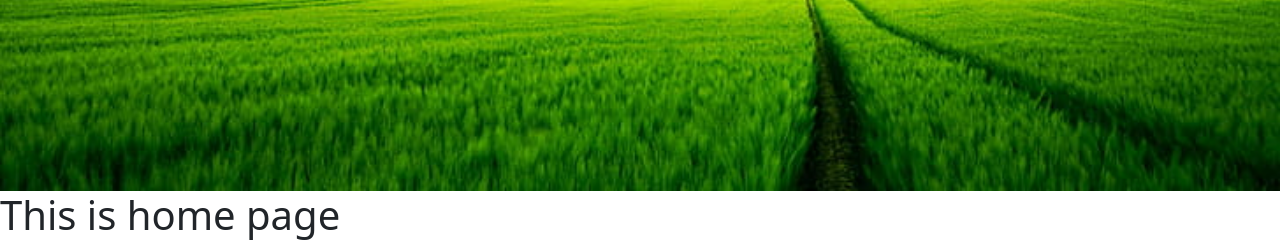
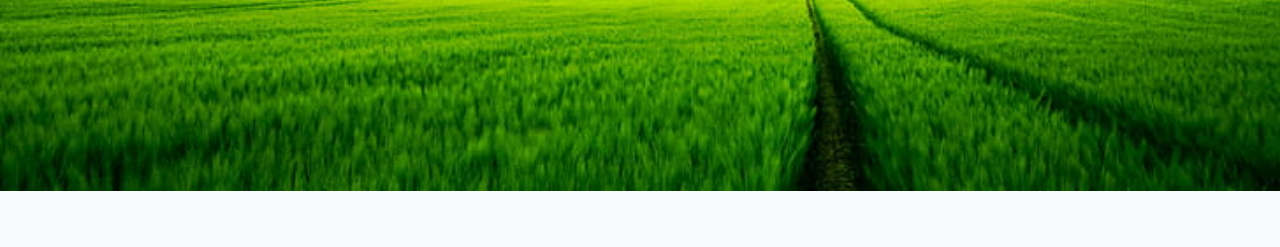
Before and after one commit to Shohagh019/django_primary_practice_project, a Django app: page / in a window 1280 px wide. Shown: the part 665-912 px from the top of the page. After the commit the page ends 856 px from the top, so only its background shows below. Run offline with Django 5.2, Linux system fonts and the light colour scheme; some libraries are stand-ins or nearby versions.

Commit message:
home remove

```diff
--- a/templates/base.html
+++ b/templates/base.html
@@ -66,7 +66,6 @@
         <span class="visually-hidden">Next</span>
       </button>
     </div>
-    <h1>This is home page</h1>
     {% endblock %}
 <script type="text/javascript" src="//ajax.googleapis.com/ajax/libs/jquery/1.7.2/jquery.min.js"></script>
 <script src="https://cdn.jsdelivr.net/npm/bootstrap@5.3.3/dist/js/bootstrap.bundle.min.js" integrity="sha384-YvpcrYf0tY3lHB60NNkmXc5s9fDVZLESaAA55NDzOxhy9GkcIdslK1eN7N6jIeHz" crossorigin="anonymous"></script>
```
